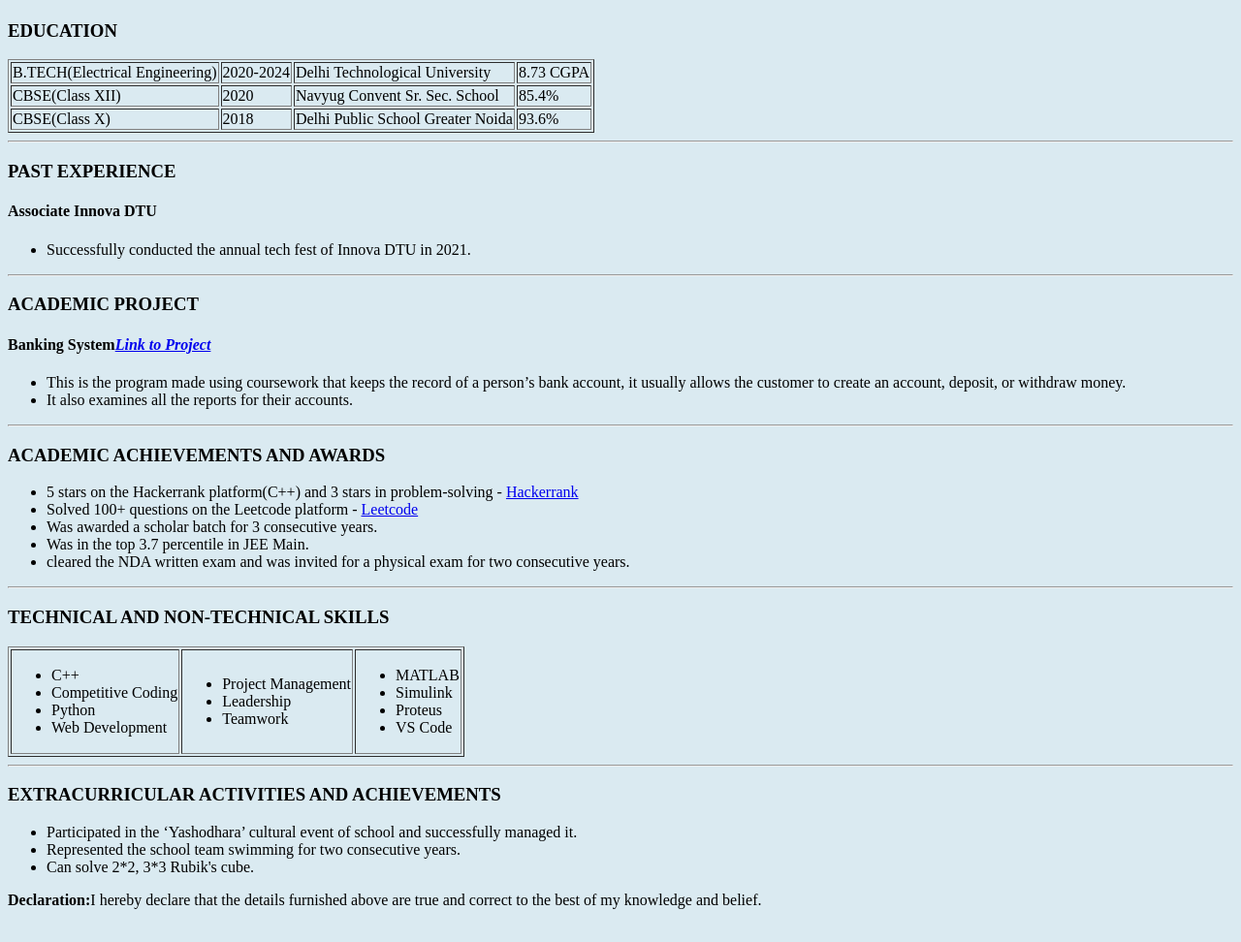
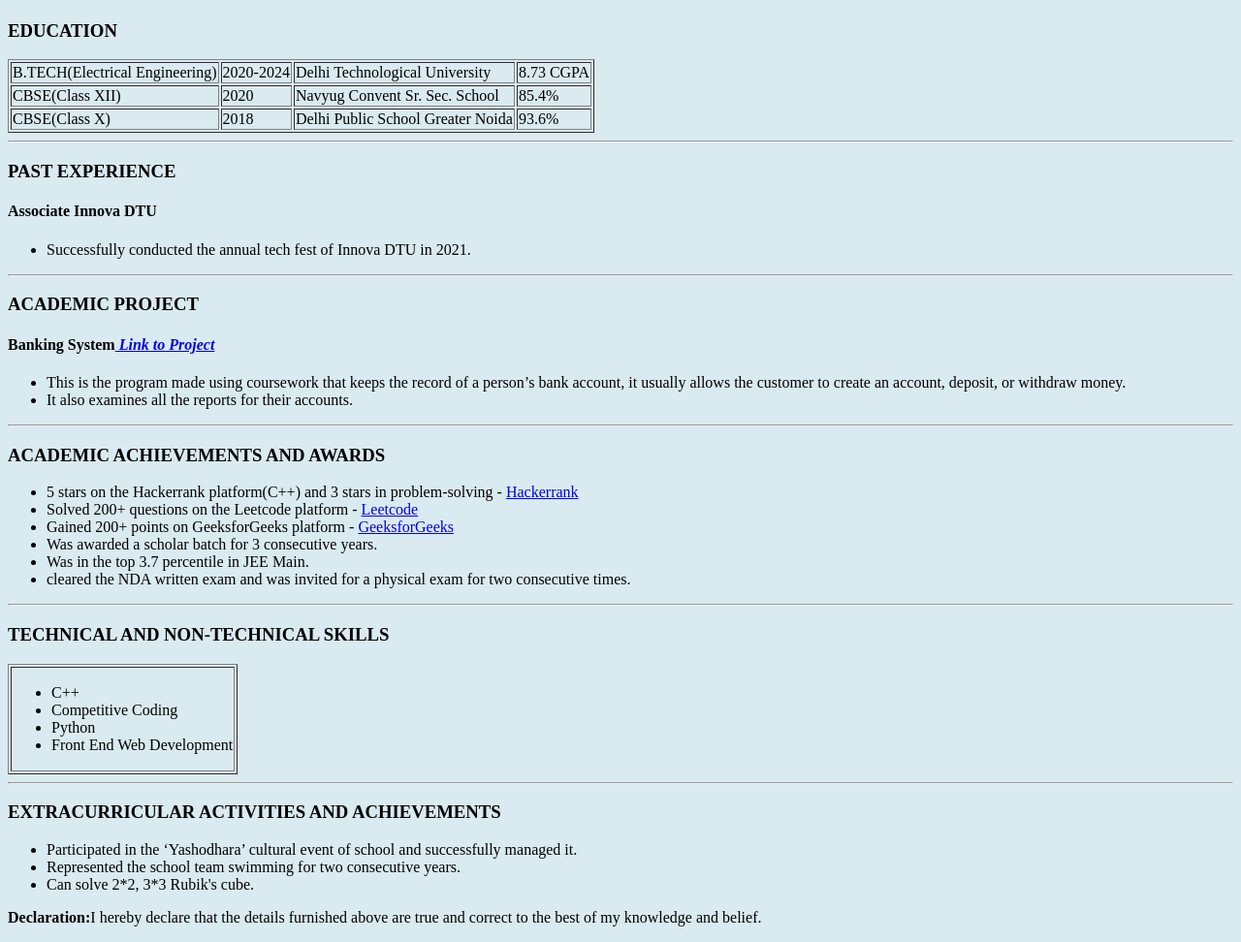
Before and after one commit to rudra-101/Resume, a plain HTML site: page index.html in a window 1280 px wide. Shown: the part 100-1072 px from the top of the page at 97% size. Drawn offline with Linux system fonts and the light colour scheme.

Commit message:
Update index.html

```diff
--- a/index.html
+++ b/index.html
@@ -36,7 +36,7 @@
     <ul><li>Successfully conducted the annual tech fest of Innova DTU in 2021.</li></ul>
     <hr>
     <h3><strong>ACADEMIC PROJECT</strong></h3>
-    <h4><strong>Banking System</strong><a href="https://github.com/rudra-101/C-project"><em>Link to Project</em></a></h4>
+    <h4><strong>Banking System</strong><a href="https://github.com/rudra-101/C-project"><em> Link to Project</em></a></h4>
     <ul>
       <li>This is the program made using coursework that keeps the record of a person’s bank account, it usually allows the customer to create an account, deposit, or withdraw money.
       </li>
@@ -46,10 +46,11 @@
     <h3><strong>ACADEMIC ACHIEVEMENTS AND AWARDS</strong></h3>
     <ul>
       <li>5 stars on the Hackerrank platform(C++) and 3 stars in problem-solving - <a href="https://www.hackerrank.com/dashboard">Hackerrank</a></li>
-        <li>Solved 100+ questions on the Leetcode platform - <a href="https://leetcode.com/Rudra01/">Leetcode</a></li>
-          <li>Was awarded a scholar batch for 3 consecutive years.</li>
-            <li>Was in the top 3.7 percentile in JEE Main.</li>
-              <li>cleared the NDA written exam and was invited for a physical exam for two consecutive years.</li>
+        <li>Solved 200+ questions on the Leetcode platform - <a href="https://leetcode.com/Rudra01/">Leetcode</a></li>
+          <li> Gained 200+ points on GeeksforGeeks platform - <a href="https://auth.geeksforgeeks.org/user/rudravaibhav45">GeeksforGeeks</a></li>
+             <li>Was awarded a scholar batch for 3 consecutive years.</li>
+              <li>Was in the top 3.7 percentile in JEE Main.</li>
+                <li>cleared the NDA written exam and was invited for a physical exam for two consecutive times.</li>
 
     </ul>
     <hr>
@@ -60,18 +61,7 @@
           <li>C++</li>
           <li>Competitive Coding</li>
           <li>Python</li>
-          <li>Web Development</li>
-        </ul></td>
-        <td><ul>
-          <li>Project Management</li>
-          <li>Leadership</li>
-          <li>Teamwork</li>
-        </ul></td>
-        <td><ul>
-          <li>MATLAB</li>
-          <li>Simulink</li>
-          <li>Proteus</li>
-          <li>VS Code</li>
+          <li>Front End Web Development</li>
         </ul></td>
       </tr>
     </table>
```
